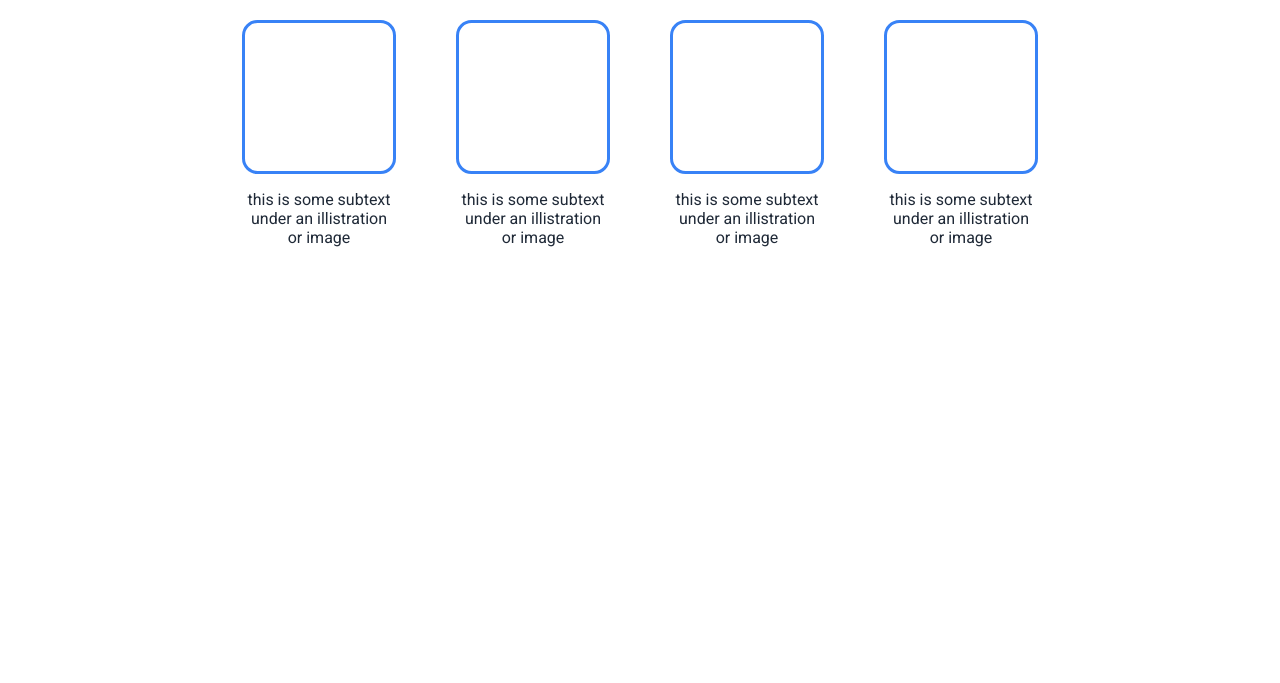
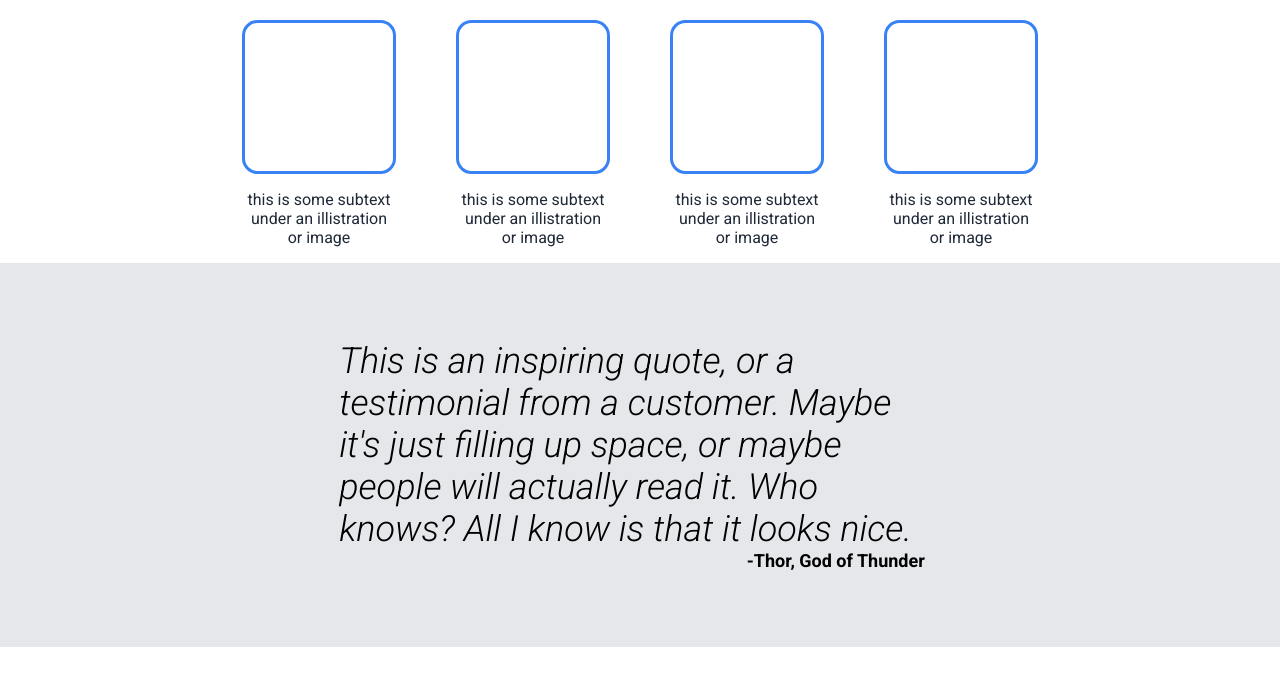
Before and after one commit to Maitlend/landing-page, a plain HTML site: page index.html in a window 1280 px wide. Shown: the part 436-1119 px from the top of the page. Before the commit the page ends 800 px from the top, so only its background shows below. Drawn offline with Linux system fonts and the light colour scheme.

Commit message:
Add customer quote section

```diff
--- a/index.html
+++ b/index.html
@@ -8,11 +8,12 @@
       rel="stylesheet"
     />
     <link rel="stylesheet" href="style.css" />
+    <style>
+      @import url('https://fonts.googleapis.com/css2?family=Roboto:ital,wght@0,400;0,700;1,300&display=swap');
+      </style>
   </head>
   <body>
-
     <div class="header">
-
       <div class="navigation-section">
         <a class="header-logo" href="#">Header Logo</a>
         <ul class="header-links">
@@ -33,7 +34,6 @@
         </div>
         <div class="hero-image">this is a placeholder for an image</div>
       </div>
-
     </div>
 
     <div class="body">
@@ -58,13 +58,15 @@
       </div>
 
       <div class="quote-section">
-
+        <p class="quote">
+          This is an inspiring quote, or a testimonial from a customer. Maybe
+          it's just filling up space, or maybe people will actually read it. Who
+          knows? All I know is that it looks nice.
+        </p>
+        <p class="quote-signature">-Thor, God of Thunder</p>
       </div>
 
-      <div class="cta-section">
-
-      </div>
+      <div class="cta-section"></div>
     </div>
-
   </body>
 </html>
--- a/style.css
+++ b/style.css
@@ -56,7 +56,7 @@ ul {
   flex: 1 0 50%;
   color: #F9FAF8;
   font-size: 48px;
-  font-weight: 800;
+  font-weight: 700;
 }
 
 .hero-sub-text {
@@ -86,6 +86,8 @@ ul {
 }
 
 .body {
+  display: flex;
+  flex-direction: column;
   padding: 36px 0;
 }
 
@@ -105,8 +107,6 @@ ul {
 }
 
 .image-with-text{
-  /* display: flex; */
-  /* flex-direction: column; */
   width: 154px;
   color: #1F2937;
 }
@@ -116,5 +116,26 @@ ul {
   width: 148px;
   height: 148px;
   border-radius: 10%;
-  /* margin: auto; */
 }
+
+.quote-section {
+  display: flex;
+  flex-direction: column;
+  background-color: #E5E7EB;
+  padding: 6% 26.5%;
+}
+
+.quote {
+  font-size: 36px;
+  font-style: italic;
+  font-weight: light;
+  margin: 0;
+}
+
+.quote-signature {
+  font-size: 18px;
+  font-weight: bold;
+  margin: 0;
+  align-self: flex-end;
+  margin-right: 1rem;
+}
```
